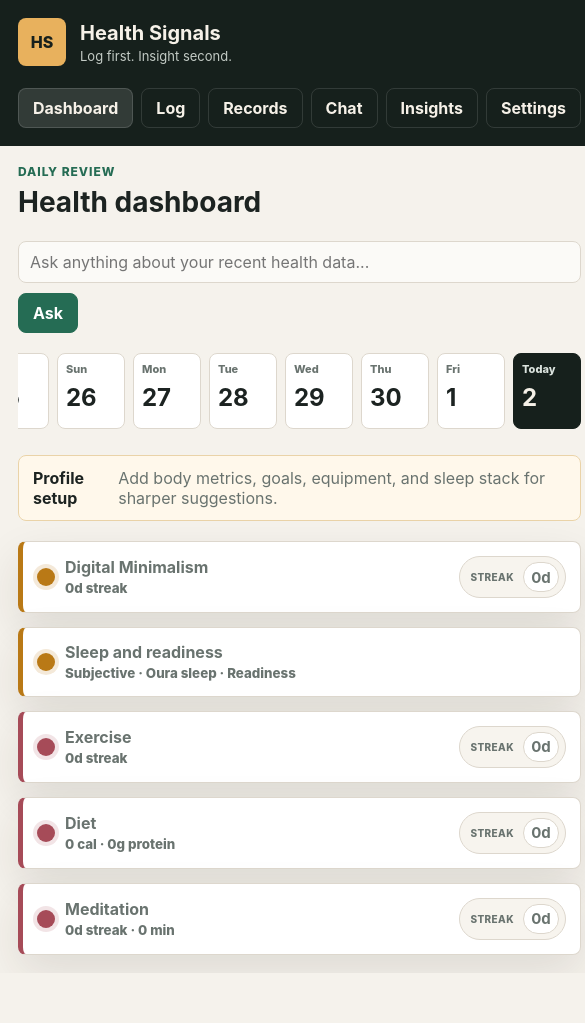
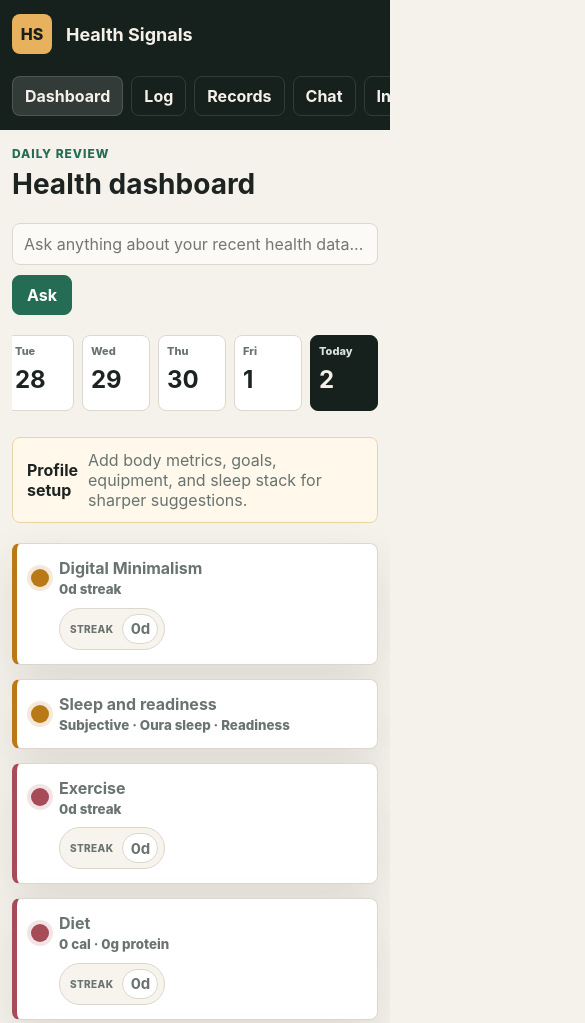
Before and after one commit to anketmath/health-stack, a website: page index.html in a window 390 px wide. Shown: the top 1023 px of the page, 585 px wide, since content can reach past the window. Before the commit the page ends 973 px from the top, so only its background shows below. Drawn offline with nearby package versions, Linux system fonts and the light colour scheme; no server answers.

Commit message:
Improved dashboard

```diff
--- a/styles.css
+++ b/styles.css
@@ -21,6 +21,7 @@ body {
   margin: 0;
   background: var(--bg);
   color: var(--ink);
+  overflow-x: hidden;
 }
 
 button,
@@ -37,6 +38,8 @@ button {
   min-height: 100vh;
   display: grid;
   grid-template-columns: 292px minmax(0, 1fr);
+  max-width: 100vw;
+  overflow-x: hidden;
 }
 
 .sidebar {
@@ -49,12 +52,14 @@ button {
   position: sticky;
   top: 0;
   height: 100vh;
+  min-width: 0;
 }
 
 .brand {
   display: flex;
   align-items: center;
   gap: 14px;
+  min-width: 0;
 }
 
 .brand-mark {
@@ -89,6 +94,7 @@ button {
 .nav-tabs {
   display: grid;
   gap: 8px;
+  min-width: 0;
 }
 
 .nav-tab,
@@ -136,6 +142,8 @@ button[type="submit"],
 main {
   padding: 30px;
   min-width: 0;
+  max-width: 100vw;
+  overflow-x: hidden;
 }
 
 .view {
@@ -144,6 +152,7 @@ main {
 
 .view.is-visible {
   display: block;
+  min-width: 0;
 }
 
 .page-header {
@@ -180,6 +189,7 @@ main {
   grid-template-columns: minmax(0, 1fr) auto;
   gap: 10px;
   margin-bottom: 18px;
+  min-width: 0;
 }
 
 .table-tab,
@@ -292,6 +302,7 @@ label,
   padding: 2px 0 14px;
   margin-bottom: 12px;
   scrollbar-width: thin;
+  max-width: 100%;
 }
 
 .day-tile {
@@ -413,6 +424,7 @@ label,
   border-radius: 8px;
   box-shadow: var(--shadow);
   overflow: hidden;
+  min-width: 0;
 }
 
 .scorecard[data-status="green"] {
@@ -434,6 +446,7 @@ label,
   align-items: center;
   gap: 10px;
   padding: 14px;
+  min-width: 0;
 }
 
 .scorecard summary::-webkit-details-marker {
@@ -463,6 +476,7 @@ label,
   padding: 12px 14px 14px;
   display: grid;
   gap: 10px;
+  min-width: 0;
 }
 
 .dashboard-card-row {
@@ -543,6 +557,7 @@ label,
   background: #f7f4ee;
   border-radius: 999px;
   padding: 5px 6px 5px 10px;
+  white-space: nowrap;
 }
 
 .streak-chip b {
@@ -624,6 +639,7 @@ label,
   padding: 20px;
   display: grid;
   gap: 14px;
+  min-width: 0;
 }
 
 .two-col {
@@ -690,6 +706,7 @@ button[type="submit"] {
   gap: 18px;
   padding: 20px;
   margin-bottom: 18px;
+  min-width: 0;
 }
 
 .settings-form {
@@ -697,6 +714,7 @@ button[type="submit"] {
   grid-template-columns: repeat(2, minmax(0, 1fr)) auto;
   align-items: end;
   gap: 10px;
+  min-width: 0;
 }
 
 .settings-form-wide {
@@ -762,6 +780,7 @@ button[type="submit"] {
   border: 1px solid var(--line);
   border-radius: 8px;
   padding: 10px;
+  min-width: 0;
 }
 
 .profile-form {
@@ -848,6 +867,7 @@ button[type="submit"] {
 
 .record-card {
   padding: 16px;
+  min-width: 0;
 }
 
 .record-header {
@@ -981,8 +1001,39 @@ pre {
 }
 
 @media (max-width: 720px) {
+  .sidebar {
+    padding: 14px 12px 10px;
+    max-width: 100vw;
+    overflow-x: hidden;
+  }
+
+  .brand-mark {
+    width: 40px;
+    height: 40px;
+  }
+
+  .brand h1 {
+    font-size: 18px;
+  }
+
+  .brand p {
+    display: none;
+  }
+
+  .nav-tabs {
+    margin-inline: -12px;
+    padding-inline: 12px;
+    max-width: 100vw;
+  }
+
+  .nav-tab {
+    min-width: auto;
+    padding: 0 12px;
+  }
+
   main {
-    padding: 18px;
+    padding: 16px 12px 22px;
+    width: 100%;
   }
 
   .page-header {
@@ -991,6 +1042,10 @@ pre {
 
   .page-header h2 {
     font-size: 28px;
+  }
+
+  .top-ask {
+    grid-template-columns: 1fr;
   }
 
   .momentum-summary,
@@ -1006,6 +1061,39 @@ pre {
     grid-template-columns: 1fr;
   }
 
+  .scorecard summary {
+    grid-template-columns: auto minmax(0, 1fr);
+  }
+
+  .scorecard .streak-chip {
+    grid-column: 2;
+    justify-self: start;
+  }
+
+  .dashboard-values {
+    grid-template-columns: 1fr;
+  }
+
+  .settings-band,
+  .log-card,
+  .chat-panel,
+  .record-card,
+  .prompt-panel {
+    padding: 14px;
+  }
+
+  .workout-row {
+    grid-template-columns: 1fr;
+  }
+
+  .record-header {
+    display: grid;
+  }
+
+  .button-row {
+    width: 100%;
+  }
+
   .momentum-pill {
     grid-template-columns: auto minmax(0, 1fr);
   }
```
